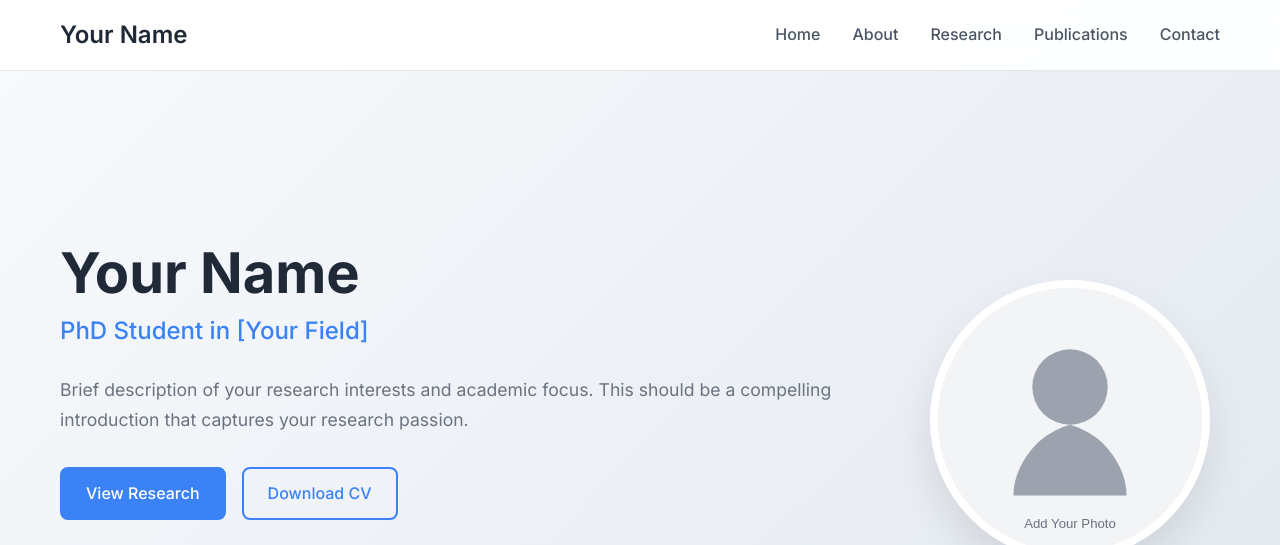
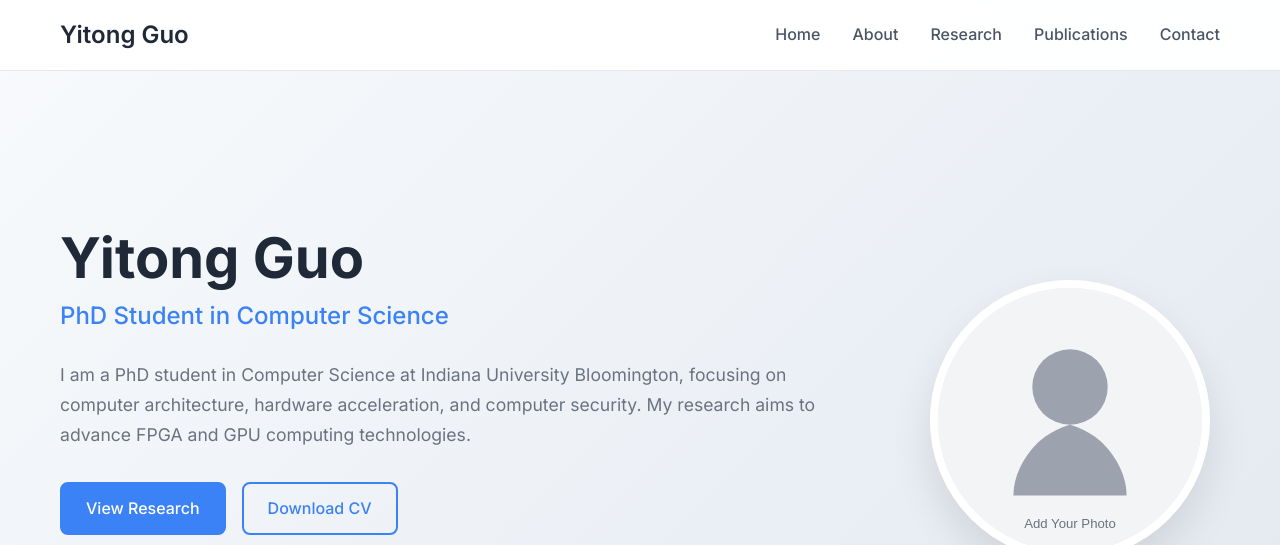
Before and after one commit to Godblessmycode1/godblessmycode1.github.io, a plain HTML site: page index.html in a window 1280 px wide. Shown: the top 545 px of the page. Drawn offline with Linux system fonts and the light colour scheme.

Commit message:
personal information updated correctly

```diff
--- a/index.html
+++ b/index.html
@@ -3,7 +3,7 @@
 <head>
     <meta charset="UTF-8">
     <meta name="viewport" content="width=device-width, initial-scale=1.0">
-    <title>Your Name - PhD Student</title>
+    <title>Yitong Guo - PhD Student</title>
     <link rel="stylesheet" href="styles.css">
     <link href="https://fonts.googleapis.com/css2?family=Inter:wght@300;400;500;600;700&display=swap" rel="stylesheet">
     <link rel="stylesheet" href="https://cdnjs.cloudflare.com/ajax/libs/font-awesome/6.0.0/css/all.min.css">
@@ -12,7 +12,7 @@
     <nav class="navbar">
         <div class="nav-container">
             <div class="nav-logo">
-                <a href="#home">Your Name</a>
+                <a href="#home">Yitong Guo</a>
             </div>
             <ul class="nav-menu">
                 <li class="nav-item">
@@ -45,18 +45,19 @@
             <div class="hero-container">
                 <div class="hero-content">
                     <div class="hero-text">
-                        <h1>Your Name</h1>
-                        <h2>PhD Student in [Your Field]</h2>
+                        <h1>Yitong Guo</h1>
+                        <h2>PhD Student in Computer Science</h2>
                         <p class="hero-description">
-                            Brief description of your research interests and academic focus.
-                            This should be a compelling introduction that captures your research passion.
+                            I am a PhD student in Computer Science at Indiana University Bloomington,
+                            focusing on computer architecture, hardware acceleration, and computer security.
+                            My research aims to advance FPGA and GPU computing technologies.
                         </p>
                         <div class="hero-buttons">
                             <a href="#research" class="btn btn-primary">View Research</a>
                             <a href="assets/cv.pdf" class="btn btn-secondary" target="_blank">Download CV</a>
                         </div>
                         <div class="social-links">
-                            <a href="yitoguo@iu.edu" title="Email"><i class="fas fa-envelope"></i></a>
+                            <a href="mailto:yitoguo@iu.edu" title="Email"><i class="fas fa-envelope"></i></a>
                             <a href="https://github.com/Godblessmycode1" title="GitHub" target="_blank"><i class="fab fa-github"></i></a>
                             <a href="https://linkedin.com/in/yourprofile" title="LinkedIn" target="_blank"><i class="fab fa-linkedin"></i></a>
                             <a href="https://scholar.google.com/citations?user=yourprofile" title="Google Scholar" target="_blank"><i class="fas fa-graduation-cap"></i></a>
```
